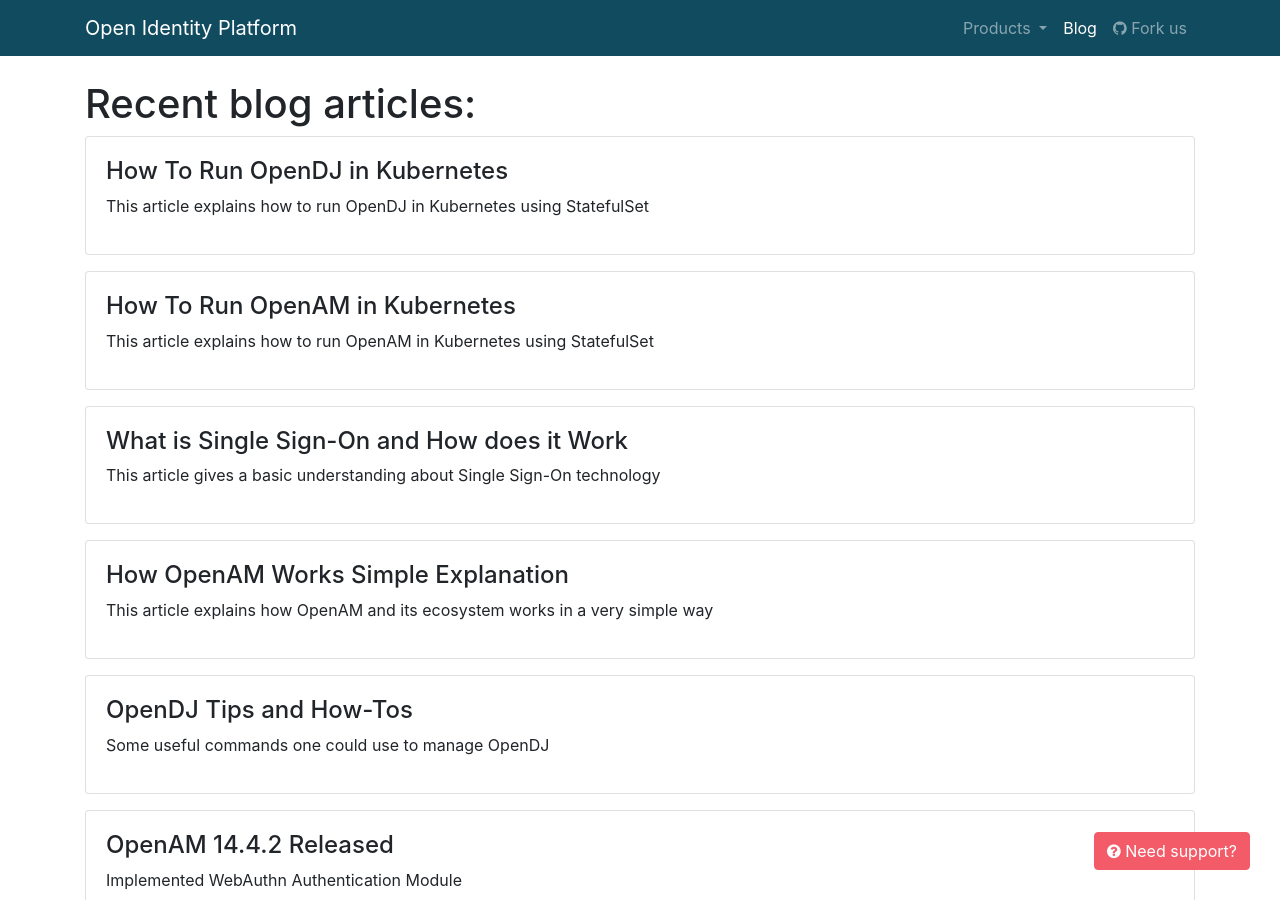
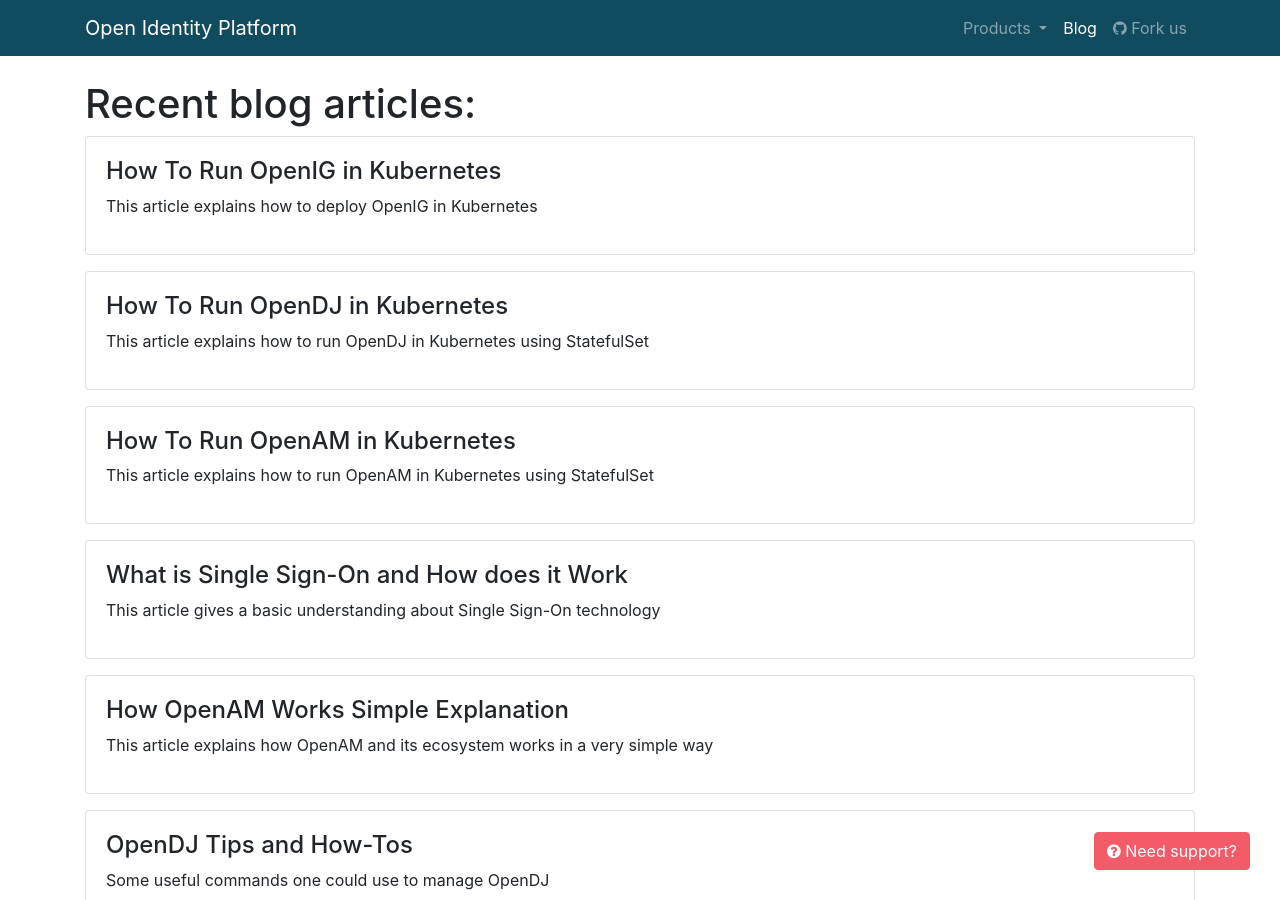
Before and after one commit to OpenIdentityPlatform/OpenIdentityPlatform.org, a Jekyll site: the page built from blog/index.html, in a window 1280 px wide and 900 px high. Built offline with Jekyll 4.4.1, drawn with Linux system fonts in a browser that asks for light colours; some of the changed lines change nothing that is shown.

Commit message:
how to run openig in kubernetes

````diff
--- a/_data/blogposts.yml
+++ b/_data/blogposts.yml
@@ -1,3 +1,7 @@
+-
+  title: 'How To Run OpenIG in Kubernetes'
+  link: '/blog/how-to-run-openig-kubernetes'
+  description: 'This article explains how to deploy OpenIG in Kubernetes'
 -
   title: 'How To Run OpenDJ in Kubernetes'
   link: '/blog/how-to-run-opendj-kubernetes'
--- /dev/null
+++ b/blog/how-to-run-openig-kubernetes.md
@@ -0,0 +1,370 @@
+---
+layout: home
+landing-title: "How To Run OpenIG in Kubernetes"
+landing-title2: "How To Run OpenIG in Kubernetes"
+description: "This article explains how to run OpenIG in Kubernetes"
+keywords: ''
+imageurl: 'openig-og.png'
+share-buttons: true
+---
+<h1>How To Run OpenIG on Kubernetes</h1>
+
+Original article: [https://github.com/OpenIdentityPlatform/OpenIG/wiki/How-To-Run-OpenIG-in-Kubernetes](https://github.com/OpenIdentityPlatform/OpenIG/wiki/How-To-Run-OpenIG-in-Kubernetes)
+
+## Preface
+
+This article describes how to deploy [OpenIG](/openig) on Kubernetes.
+We will use OpenIG Docker image from Docker Hub Registry
+[https://hub.docker.com/r/openidentityplatform/openig/](https://hub.docker.com/r/openidentityplatform/openig/)
+
+In this tutorial, we will use Minikube as a local Kubernetes cluster.
+`kubectl` should also be installed
+
+Start Minikube with at least 4 cores, and 8 GB of memory to avoid insufficient resources errors.
+
+```
+minikube start --cpus=4 --memory=8g
+```
+
+
+## Create OpenIG Service
+
+The following service will be used for DNS lookups between OpenAM Pods and clients.
+
+Create `openig-service.yaml` file with the following contents:
+
+**`openig-service.yaml`**:
+```yaml
+apiVersion: v1
+kind: Service
+metadata:
+  labels:
+    app: openig
+  name: openig
+spec:
+  clusterIP: None
+  ports:
+  - port: 8080
+  selector:
+    app: openig
+```
+
+Then create service in Kubernetes using `kubectl`:
+```
+kubectl apply -f openig-service.yaml
+```
+Make sure the service has been created:
+
+```
+kubectl get svc openig
+
+NAME             TYPE        CLUSTER-IP   EXTERNAL-IP   PORT(S)    AGE
+openig-service   ClusterIP   None         <none>        8080/TCP   7s
+```
+
+## Create OpenIG ConfigMaps
+
+### Create Main ConfigMap
+
+Create `config` folder and create config files there `admin.json` and `config.json` with the following contents
+
+**`admin.json`**:
+```json
+{
+  "prefix" : "openig",
+  "mode": "PRODUCTION"
+}
+```
+
+**`config.json`**:
+```json
+{
+  "heap": [
+  ],
+  "handler": {
+    "type": "Chain",
+    "config": {
+      "filters": [
+
+      ],
+      "handler": {
+        "type": "Router",
+        "name": "_router",
+        "capture": "all"
+      }
+    }
+  }
+}
+```
+
+Create ConfigMap for this files:
+
+```
+kubectl create configmap openig-config --from-file=./config/
+```
+
+Then make sure ConfigMap has been created
+```
+kubectl describe configmaps openig-config
+```
+
+```
+Name:         openig-config
+Namespace:    default
+Labels:       <none>
+Annotations:  <none>
+
+Data
+====
+admin.json:
+----
+{
+  "prefix" : "openig",
+  "mode": "PRODUCTION"
+}
+config.json:
+----
+{
+  "heap": [
+  ],
+  "handler": {
+    "type": "Chain",
+    "config": {
+      "filters": [
+
+      ],
+      "handler": {
+        "type": "Router",
+        "name": "_router",
+        "capture": "all"
+      }
+    }
+  }
+}
+Events:  <none>
+```
+
+### Create ConfigMaps for OpenIG Routes
+
+Create `routes` directory in `config` folder and add two route files: `10-api.json` - main route and `99-default.json` - default route.
+
+**`10-api.json`**:
+```json
+{
+  "name": "${matches(request.uri.path, '^/')}",
+  "condition": "${matches(request.uri.path, '^/')}",
+  "monitor": true,
+  "timer": true,
+  "handler": {
+    "type": "Chain",
+    "config": {
+      "filters": [
+        {
+          "type": "SwitchFilter",
+          "config": {
+            "onRequest": [
+              {
+                "condition": "${request.method != 'POST' and request.method != 'GET'}",
+                "handler": {
+                  "type": "StaticResponseHandler",
+                  "config": {
+                    "status": 405,
+                    "reason": "Method not allowed",
+                    "headers": {
+                      "Content-Type": [
+                        "application/json"
+                      ]
+                    },
+                    "entity": "{ \"error\": \"Method not allowed\"}"
+                  }
+                }
+              }
+            ]
+          }
+        }
+      ],
+
+      "handler": "EndpointHandler"
+    }
+  },
+  "heap": [
+    {
+      "name": "EndpointHandler",
+      "type": "DispatchHandler",
+      "config": {
+        "bindings": [
+          {
+            "handler": "ClientHandler",
+            "capture": "all",
+            "baseURI": "https://xkcd.com"
+          }
+        ]
+      }
+    }
+  ]
+}
+```
+
+**`99-default.json`**:
+```json
+{
+  "name": "99-default",
+  "handler": {
+    "type": "StaticResponseHandler",
+    "config": {
+      "status": 404,
+      "reason": "Not Found",
+      "headers": {
+        "Content-Type": [ "application/json" ]
+      },
+      "entity": "{ \"error\": \"Something went wrong, please contact your system administrator.\"}"
+    }
+  },
+  "audit": "/404"
+}
+```
+
+Create routes ConfigMap
+```
+kubectl create configmap openig-config-routes --from-file=./config/routes
+```
+
+Make sure ConfigMap has been created:
+```
+kubectl describe configmaps openig-config-routes
+```
+
+# Create OpenIG Deployment
+
+Create OpenIG deployment file
+
+**`openig-deployment.yaml`**:
+
+```yaml
+apiVersion: apps/v1
+kind: Deployment
+metadata:
+  name: openig-deployment
+spec:
+  selector:
+    matchLabels:
+      app: openig
+  replicas: 1
+  template:
+    metadata:
+      labels:
+        app: openig
+    spec:
+      containers:
+      - name: openig
+        image: openidentityplatform/openig
+        ports:
+        - containerPort: 8080
+        env:
+        - name: CATALINA_OPTS
+          value: -Dopenig.base=/usr/local/openig-config
+        volumeMounts:
+        - mountPath: /usr/local/openig-config/config
+          readOnly: true
+          name: config-volume
+        - mountPath: /usr/local/openig-config/config/routes
+          readOnly: true
+          name: config-routes-volume
+      volumes:
+      - name: config-volume
+        configMap:
+          name: openig-config
+      - name: config-routes-volume
+        configMap:
+          name: openig-config-routes
+
+```
+
+```
+kubectl apply -f openig-deployment.yaml
+```
+
+## Check if OpenIG works
+Forward OpenIG service port to the local machine
+```
+kubectl port-forward service/openig 8080
+```
+
+Call target service:
+```
+curl -v -X GET -H 'Host: xkcd.com' -H 'Accept: application/json' 'http://localhost:8080/info.0.json'
+Note: Unnecessary use of -X or --request, GET is already inferred.
+*   Trying ::1...
+* TCP_NODELAY set
+* Connected to localhost (::1) port 8080 (#0)
+> GET /info.0.json HTTP/1.1
+> Host: xkcd.com
+> User-Agent: curl/7.54.0
+> Accept: application/json
+>
+< HTTP/1.1 200 OK
+< Accept-Ranges: bytes
+< Age: 134
+< Cache-Control: max-age=300
+< Date: Tue, 14 Jan 2020 07:58:31 GMT
+< ETag: "5e1ce20d-157"
+< Expires: Mon, 13 Jan 2020 21:38:45 GMT
+< Last-Modified: Mon, 13 Jan 2020 21:33:01 GMT
+< Server: nginx
+< Vary: Accept-Encoding
+< Via: 1.1 varnish
+< X-Cache: HIT
+< X-Cache-Hits: 7
+< X-Served-By: cache-ams21025-AMS
+< X-Timer: S1578988712.741555,VS0,VE0
+< Content-Type: application/json
+< Content-Length: 343
+<
+* Connection #0 to host localhost left intact
+{"month": "1", "num": 2254, "link": "", "year": "2020", "news": "", "safe_title": "JPEG2000", "transcript": "", "alt": "I was actually a little relieved when I learned that JPEG2000 was used in the DCI digital cinema standard. I was feeling so bad for it!", "img": "https://imgs.xkcd.com/comics/jpeg2000.png", "title": "JPEG2000", "day": "13"}
+```
+
+## Expose OpenIG Service via Ingress
+
+You can also expose OpenIG via Ingress
+
+Create `openig-ingress.yaml` file:
+
+**`openig-ingress.yaml`**:
+
+```yaml
+apiVersion: networking.k8s.io/v1beta1
+kind: Ingress
+metadata:
+  name: openig-ingress
+  annotations:
+    nginx.ingress.kubernetes.io/rewrite-target: /
+spec:
+  rules:
+  - http:
+      paths:
+        - path: /
+          backend:
+            serviceName: openig
+            servicePort: 8080
+```
+
+Create Ingress for OpenIG
+```
+kubectl apply -f openig-ingress.yaml
+```
+
+### Test Access
+
+Get your minikube IP
+```
+echo $(minikube ip)
+192.168.64.15
+```
+
+Make request to exposed OpenIG:
+
+```
+$ curl -X GET -H 'Host: xkcd.com' -H 'Accept: application/json' 'http://192.168.64.15/info.0.json'
+{"month": "1", "num": 2254, "link": "", "year": "2020", "news": "", "safe_title": "JPEG2000", "transcript": "", "alt": "I was actually a little relieved when I learned that JPEG2000 was used in the DCI digital cinema standard. I was feeling so bad for it!", "img": "https://imgs.xkcd.com/comics/jpeg2000.png", "title": "JPEG2000", "day": "13"}
+```
````
